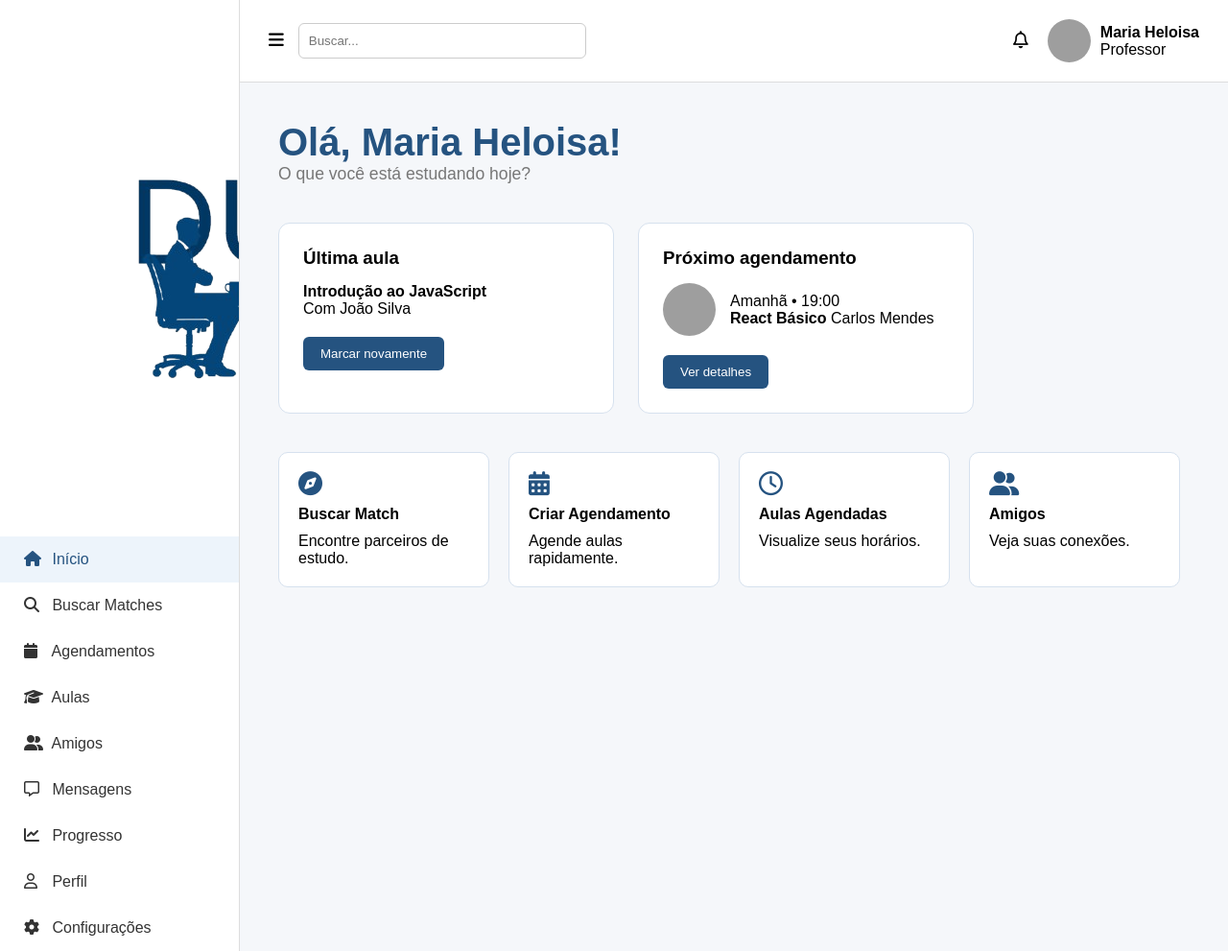
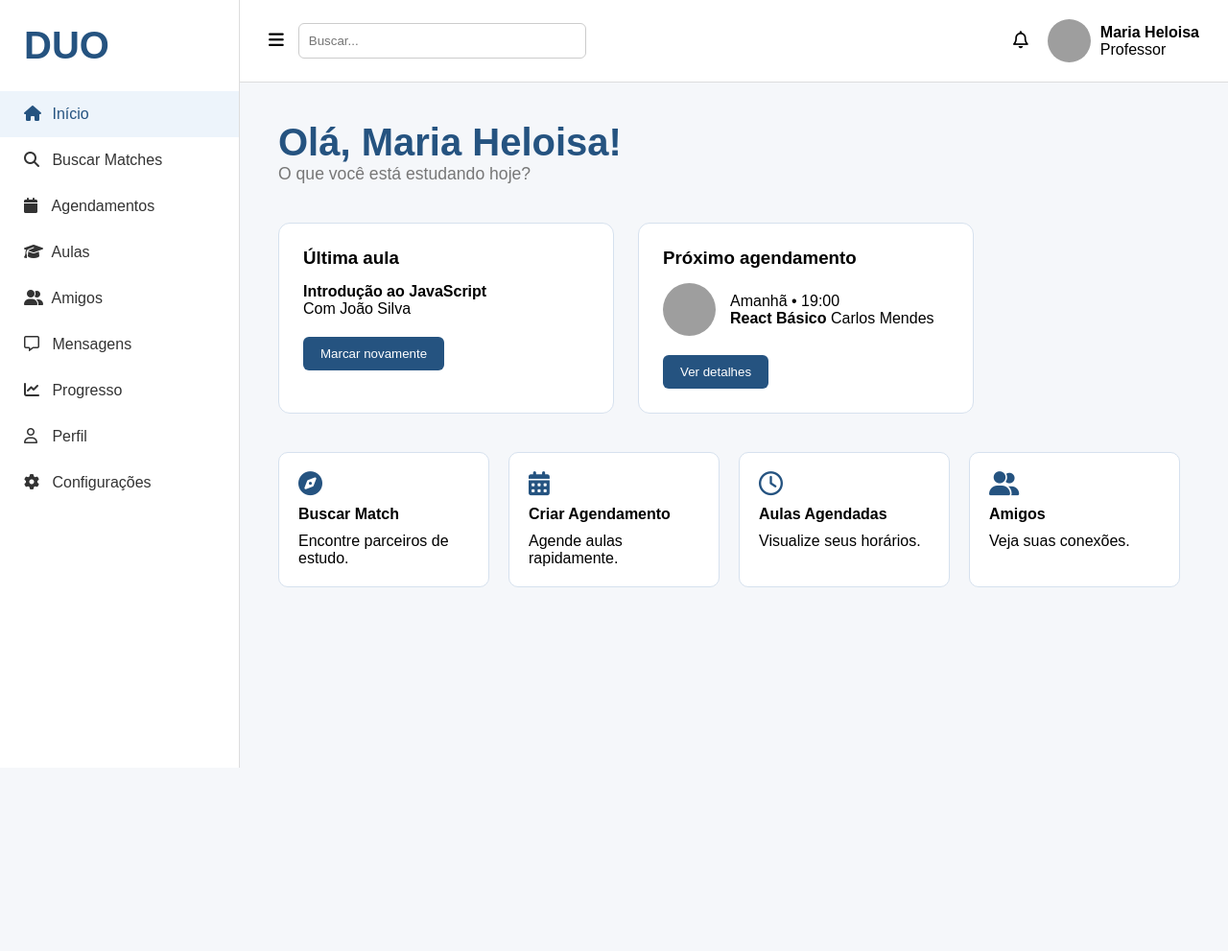
Before and after one commit to athyrsonlopes/SkillShare-Juninhos, a plain HTML site: page frontend2/dashboard.html in a window 1280 px wide. Shown: the whole page at 96% size. After the commit the page ends 800 px from the top, so only its background shows below. Drawn offline with Linux system fonts and the light colour scheme; grey boxes are pictures that could not be loaded.

Commit message:
feat: correção logo

```diff
--- a/frontend2/dashboard.html
+++ b/frontend2/dashboard.html
@@ -20,7 +20,7 @@
   <aside class="sidebar" id="sidebar">
 
     <div class="logo">
-      <img src="./images/2e4895f0078f839b55ea85521cb57708653a2c9f.png" alt="LogoDUO">
+      DUO
     </div>
 
     <nav>
```
Also changed, not shown: frontend2/index.html (+1 -1 lines).
